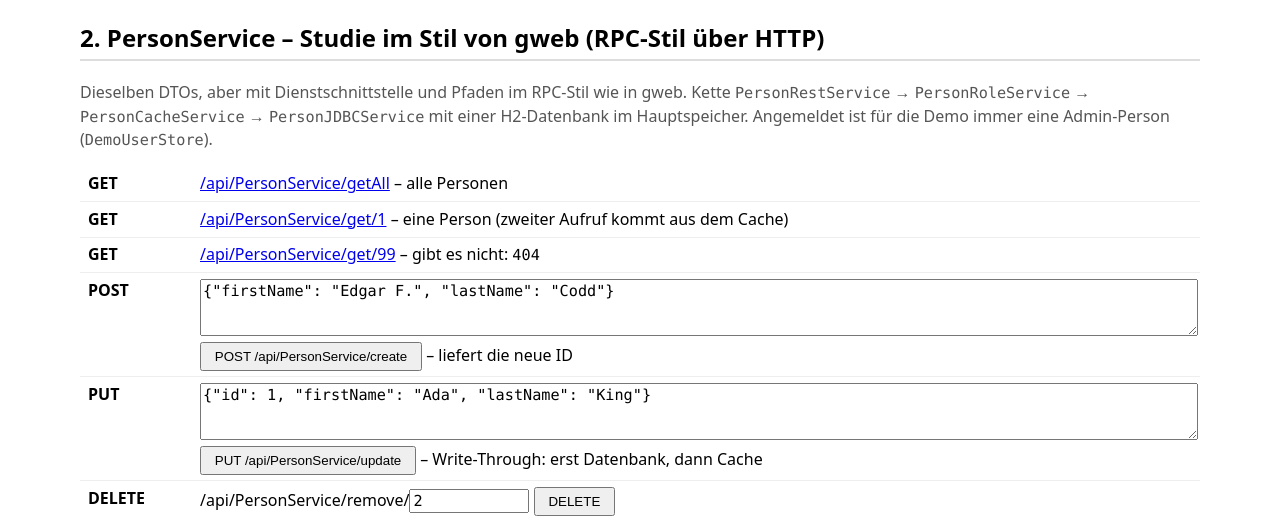
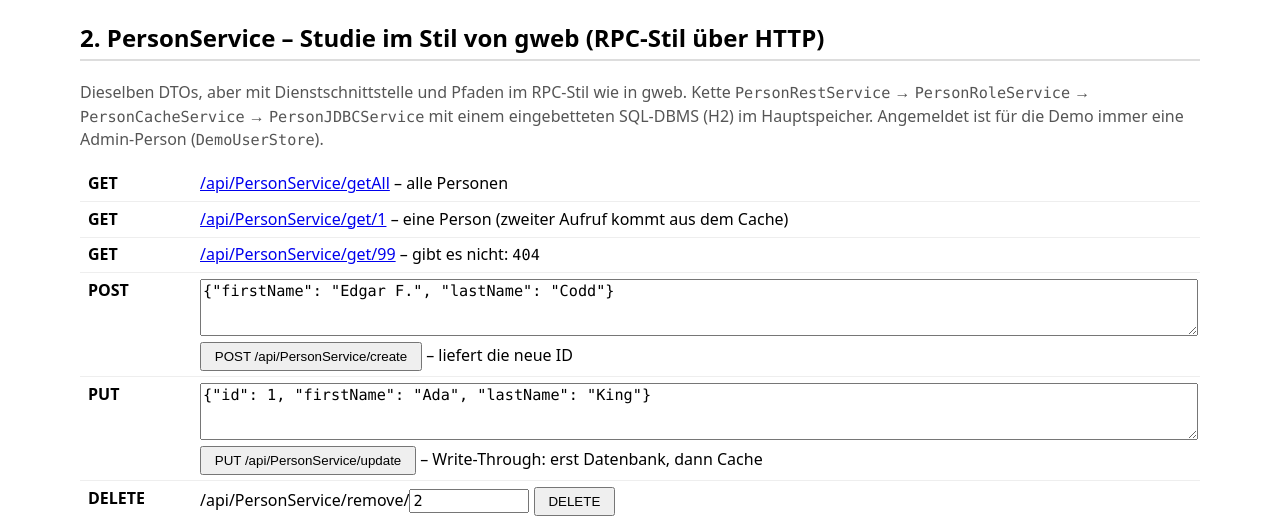
Before and after one commit to pfeiferd/db1-rest-demo, a web app: page / in a window 1280 px wide. Shown: the part 673-1194 px from the top of the page. Run offline with its HTML, style and script files only (its server is not run), Linux system fonts and the light colour scheme; data that the repository does not hold is empty.

Commit message:
Changes according to lecture.

```diff
--- a/src/main/webapp/index.html
+++ b/src/main/webapp/index.html
@@ -52,7 +52,7 @@
 
 <h2>2. PersonService – Studie im Stil von gweb (RPC-Stil über HTTP)</h2>
 <p class="hinweis">Dieselben DTOs, aber mit Dienstschnittstelle und Pfaden im RPC-Stil wie in gweb. Kette <code>PersonRestService</code> → <code>PersonRoleService</code> → <code>PersonCacheService</code>
-  → <code>PersonJDBCService</code> mit einer H2-Datenbank im Hauptspeicher. Angemeldet ist für die Demo immer eine
+  → <code>PersonJDBCService</code> mit einem eingebetteten SQL-DBMS (H2) im Hauptspeicher. Angemeldet ist für die Demo immer eine
   Admin-Person (<code>DemoUserStore</code>).</p>
 <table>
   <tr><td>GET</td><td><a href="api/PersonService/getAll">/api/PersonService/getAll</a> – alle Personen</td></tr>
```
Also changed, not shown: README.md.
